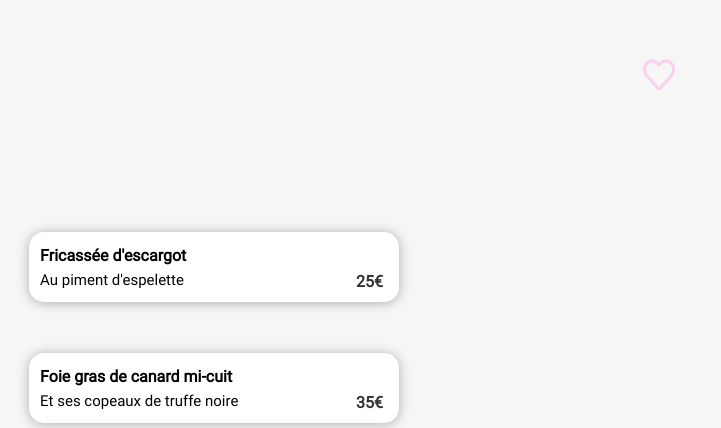
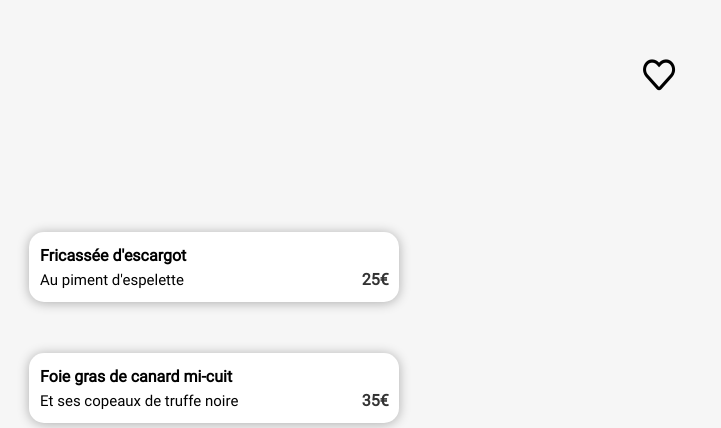
Before and after one commit to LKurdi292/LoraKurdi_3_09022021, a website: page html_pages/resto-1_palette-du-gout.html in a window 1280 px wide. Shown: the part 524-952 px from the top of the page, 426-1147 px from the left. Drawn offline with nearby package versions, Linux system fonts and the light colour scheme; files that its build step writes are made by us from their sources; grey boxes are pictures that could not be loaded.

Commit message:
Animations : Tentative 2 check, Tentative 1 coeur

```diff
--- a/html_pages/resto-1_palette-du-gout.html
+++ b/html_pages/resto-1_palette-du-gout.html
@@ -34,8 +34,8 @@
 		<div class="menu__header">
 			<h2>La palette du goût</h2>
 			<div class="heartContainer">
-				<i class="far fa-heart"></i>
-				<i class="far fa-heart fillingHeart"></i>
+				<i class="far fa-heart fa-heart--notFilled" aria-hidden="true"></i>
+				<i class="far fa-heart fa-heart--Filled" aria-hidden="true"></i>
 			</div>
 		</div>
 
--- a/sass/pages/_resto.scss
+++ b/sass/pages/_resto.scss
@@ -72,35 +72,63 @@ section.menu {
 		.heartContainer {
 			width: 45px;
 			height: 45px;
-			display: flex;
-			justify-content: center;
-			align-items: center;
 			margin-right: 15px;
+			position: relative;
+			cursor: pointer;
+			background-color: black;
+			//border: blue 1px dashed;
+
 			@include tablet {
 				margin-right: 45px;
 			}
 
-			.far.fa-heart {
-				transform: scale(2, 2.2);
-				opacity: 0.5;
-				color: color(secondary_light);
+			&::before {
+				content: "";
+				opacity: 0;
+				position: absolute;
+				background: linear-gradient(0deg, color(secondary_light), color(primary));
+				height: 100%;
+				width: 100%;
+				transition: 0.5s ease-in-out;
+				//border: black 1px dashed;
 			}
 
-			.fillingHeart {
-				transition: all 0.5s linear 0s;
-				background-color: color(secondary_light);
-				display: none;
+			&:hover::before {
+				content: "";
+				opacity: 1;
+			}
+
+			.fa-heart {
 				position: absolute;
-				left: 0;
-				bottom: 0;
-				border: orange 1px dashed;
-
-				&:hover, &:focus {
-					display: block;
+				height: 100%;
+				width: 100%;
+				background-color: color(bg-menu);
+				display: flex;
+				justify-content: center;
+				align-self: center;
+				mix-blend-mode: lighten;
+				//border: orange 1px dashed;
+				&::before {
+					display: flex;
+					justify-content: center;
+					align-self: center;
+					transform: scale(2, 2.2);
+				}
+				&--Filled {
+					background: linear-gradient(0deg, color(secondary_light), color(primary));
+					//transition-duration: 300ms;
+					bottom: 0;
+					left: 0;
+					width: 0;
+					height: 0;
+					//border: orange 1px dashed;
 				}
 			}
 
-
+			&:hover .fa-heart--Filled {
+				width: 100%;
+				height: 100%;
+			}
 		}
 	}
 
@@ -171,13 +199,14 @@ section.menu {
 
 	.texte {
 		margin: 3%;
-		flex: 1;
+		width: 85%;
 		font-family: 'roboto';
 		overflow: hidden;
 		white-space: nowrap;
 		text-overflow: ellipsis;
 
 		p {
+			width: 100%;
 			font-size: 15px;
 			margin: 2% 0;
 			white-space: nowrap;
@@ -194,17 +223,21 @@ section.menu {
 		font-size: 16px;
 		font-weight: 600;
 		font-family: 'roboto';
-		padding-bottom: 3%;
-		margin: 0 1rem;
+		height: 100%;
+		padding-bottom: 7%;
+		width: 10%;
+		margin: 0 0.5rem 0 1rem;
+		text-align: center;
 		display: flex;
 		flex-direction: column;
-		align-self: flex-end;
+		justify-content: flex-end;
+		// align-self: center;
 		opacity: 0.8;
 		transition: all 450ms ease-in-out;
 	}
 
 	.checkContainer {
-		margin: 0 -70px 0 0;
+		margin: 0 -66px 0 0;
 		display: flex;
 		justify-content: center;
 		align-items: center;
@@ -241,26 +274,22 @@ section.menu {
 /* Les animations au hover pour le desktop et au clic/focus pour le mobile */
 .card {
 	&:hover, &:focus, &:focus-within, &:active {
-		/* Ajouté selon tes conseils*/
-		// overflow: hidden;
-		// white-space: nowrap;
-		// text-overflow: ellipsis;
-		// max-width: auto;
-
-		// .texte {
-		// 	p {
-		// 		overflow: hidden;
-		// 		white-space: nowrap;
-		// 		text-overflow: ellipsis;
-		// 	}
-		// }
+		.texte {
+			width: 85%;
+			white-space: nowrap;
+			overflow: hidden;
+			text-overflow: ellipsis;
+			p {
+				width: 85%;
+			}
+		}
 
 		.prix {
-			transform: translateX(-65px);
+			transform: translateX(-66px);
 		}
 
 		.checkContainer {
-			transform: translateX(-65px);
+			transform: translateX(-66px);
 
 			.checkRoundContainer {
 				transform: rotate(0deg);
```
Also changed, not shown: css/style.css, 1 other file.
